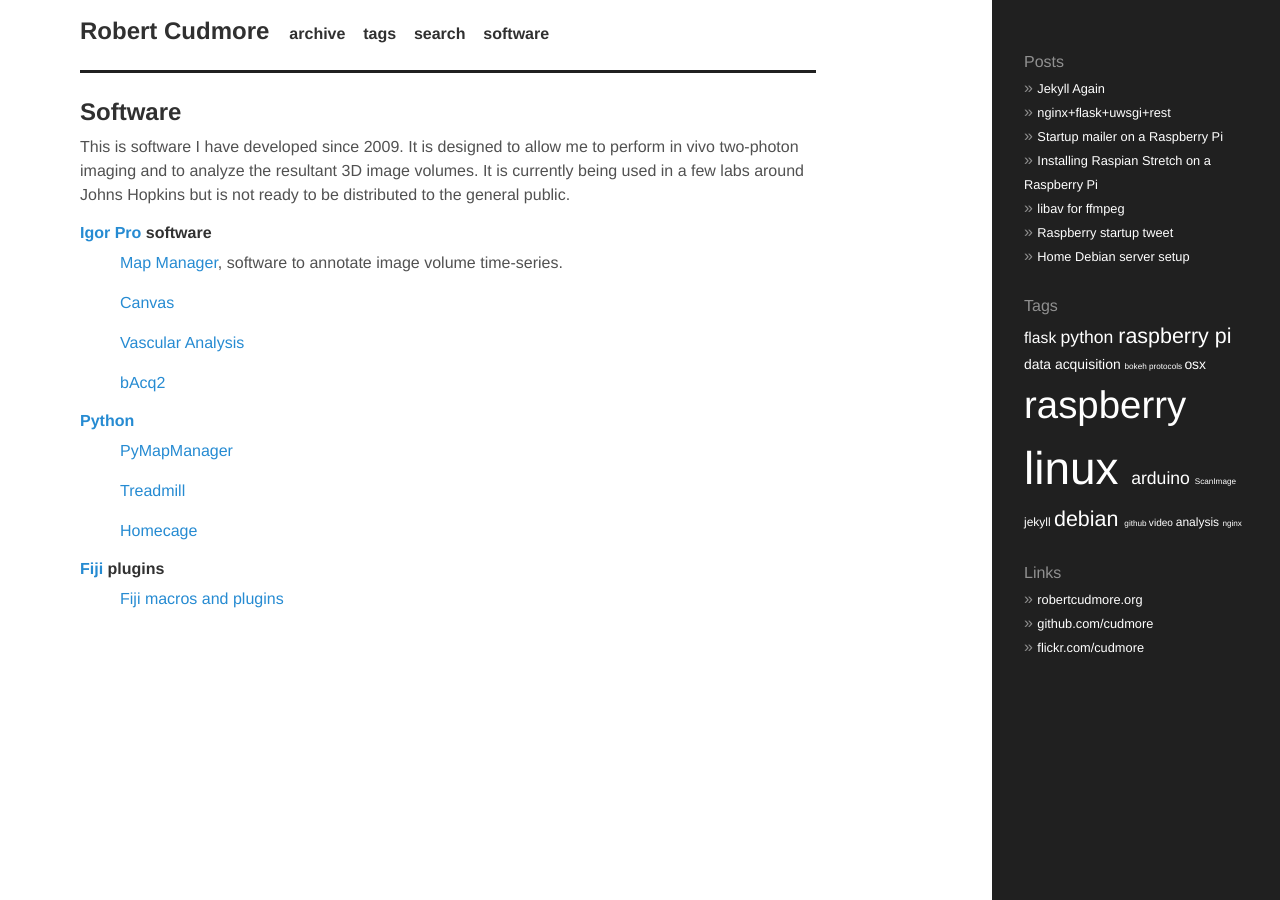
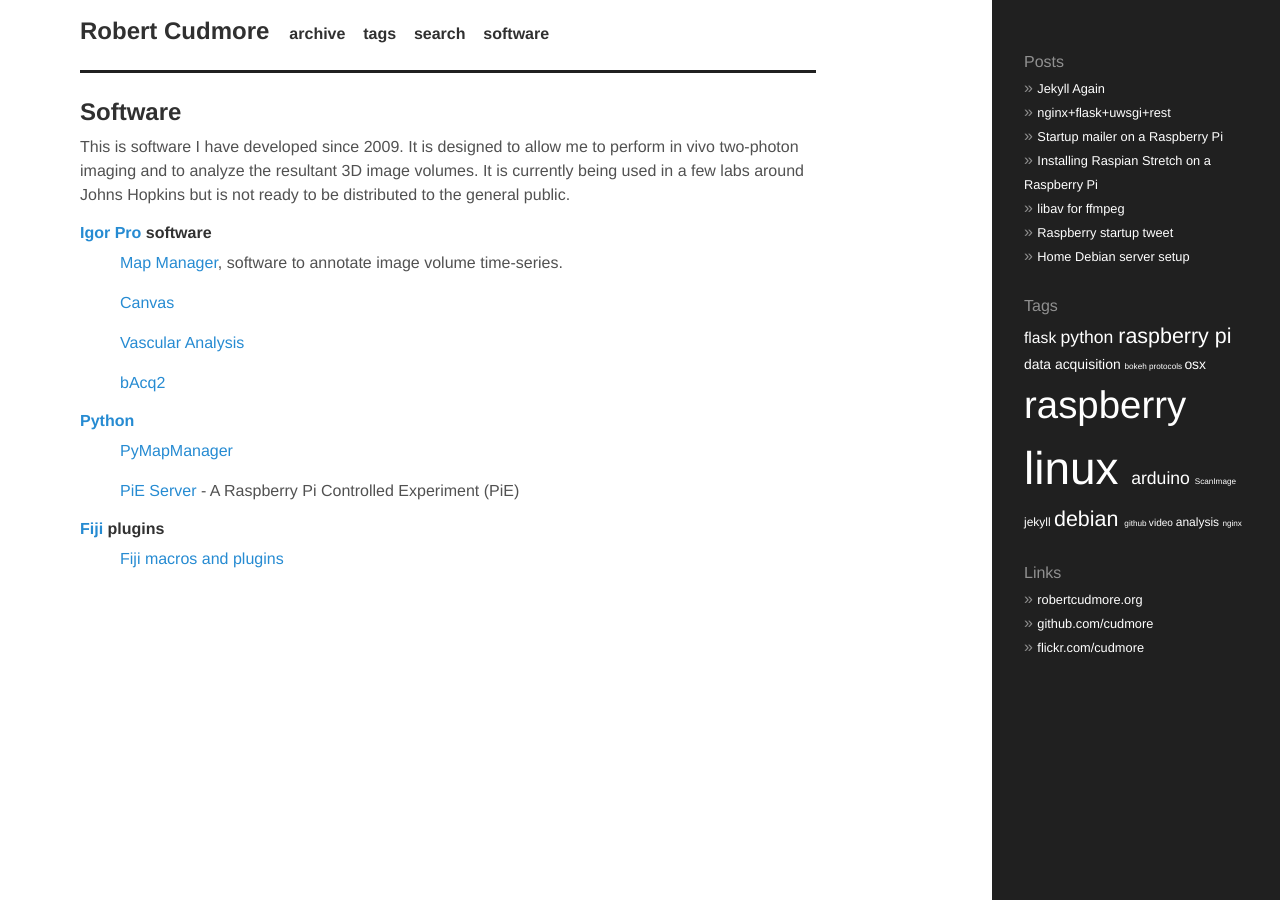
Before and after one commit to cudmore/cudmore.github.io, a Jekyll site: the page built from software.md, in a window 1280 px wide. Built offline with Jekyll 4.4.1, drawn with Linux system fonts in a browser that asks for light colours.

Commit message:
Update software.md

```diff
--- a/software.md
+++ b/software.md
@@ -11,7 +11,7 @@ This is software I have developed since 2009. It is designed to allow me to perf
 
 <dd>
 <p>
-<A HREF="http://mapmanager.net" target="_blank">Map Manager</A>, software to annotate image volume time-series.
+<A HREF="https://mapmanager.net" target="_blank">Map Manager</A>, software to annotate image volume time-series.
 </p>
 </dd>
 
@@ -43,18 +43,27 @@ This is software I have developed since 2009. It is designed to allow me to perf
 </p>
 </dd>
 
+<!--
 <dd>
 <p>
 <A HREF="http://blog.cudmore.io/treadmill/" target="_blank">Treadmill</A>
 </p>
 </dd>
+-->
 
+<dd>
+<p>
+<A HREF="http://blog.cudmore.io/pie-doc/" target="_blank">PiE Server</A> - A Raspberry Pi Controlled Experiment (PiE)
+</p>
+</dd>
+
+<!--
 <dd>
 <p>
 <A HREF="http://blog.cudmore.io/homecage/" target="_blank">Homecage</A>
 </p>
 </dd>
-
+-->
 
 #### [Fiji](http://fiji.sc/Fiji) plugins
 
```
